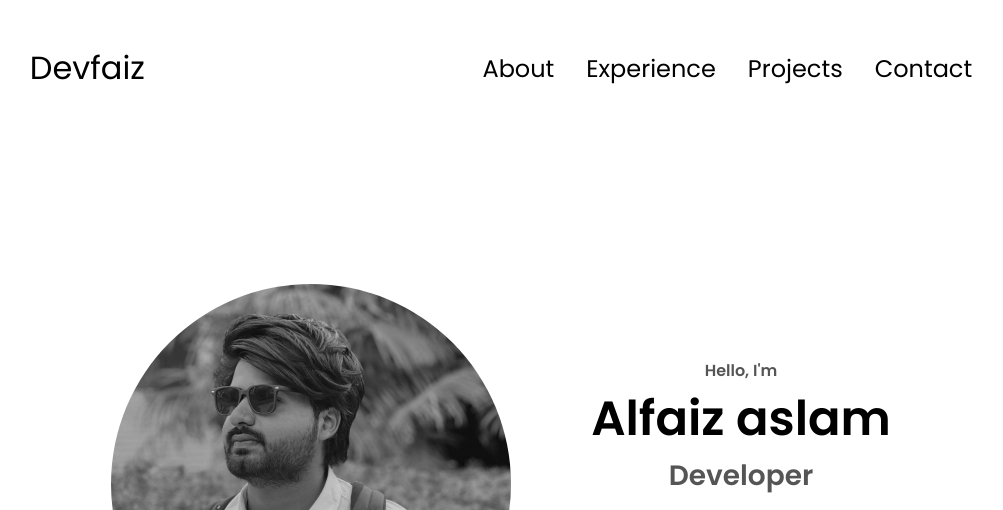
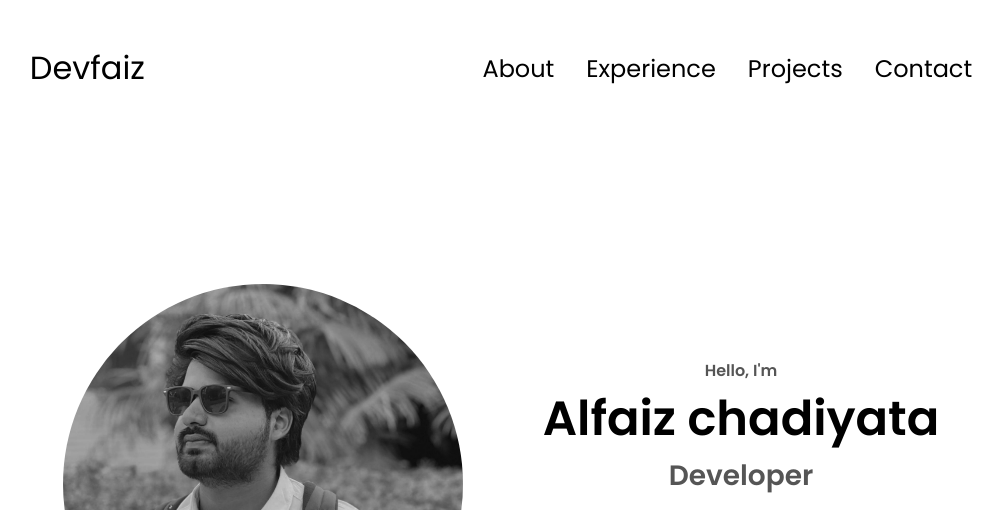
Before and after one commit to 01faiz/portfolio, a plain HTML site: page index.html in a window 1280 px wide. Shown: the top 510 px of the page, without its empty margins (139-1142 px from the left). Drawn offline with Linux system fonts and the light colour scheme.

Commit message:
add the name

```diff
--- a/index.html
+++ b/index.html
@@ -42,7 +42,7 @@
       </div>
       <div class="section__text">
         <p class="section__text__p1">Hello, I'm</p>
-        <h1 class="title">Alfaiz aslam</h1>
+        <h1 class="title">Alfaiz chadiyata</h1>
         <p class="section__text__p2">Developer</p>
         <div class="btn-container">
           <button
```
